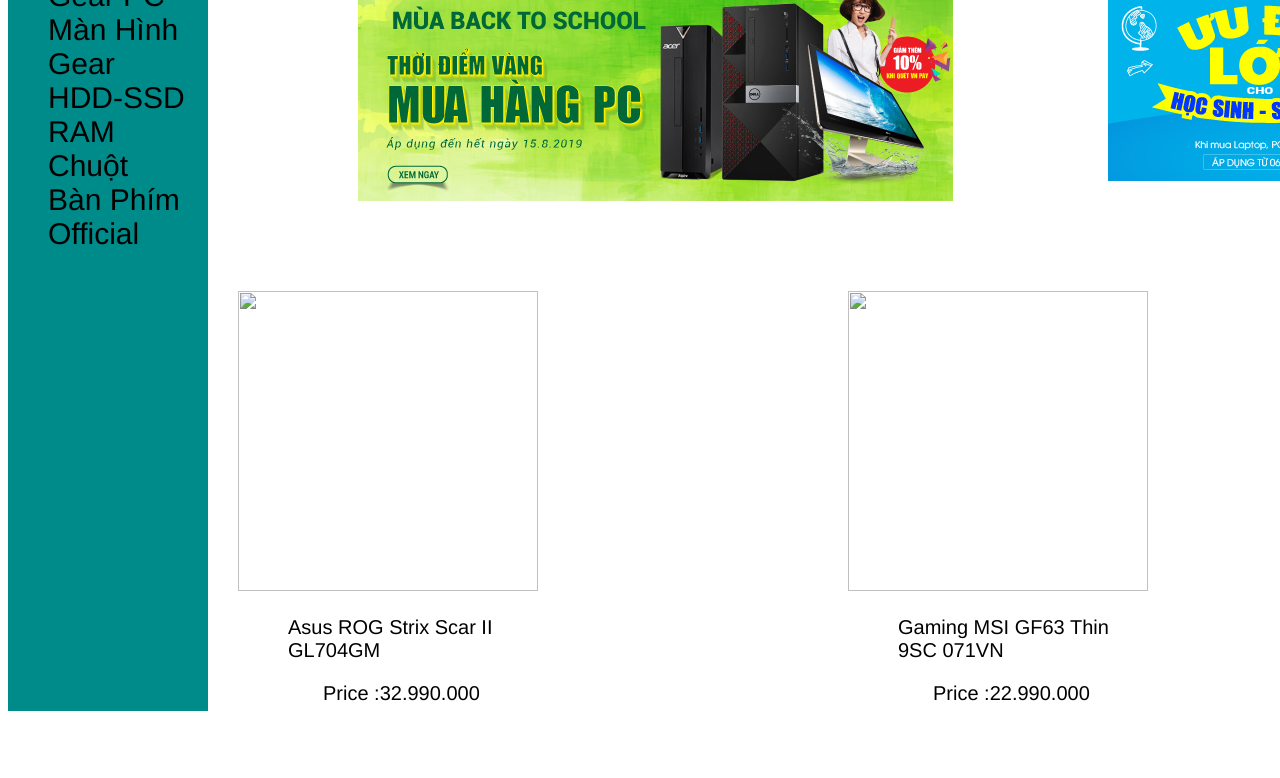
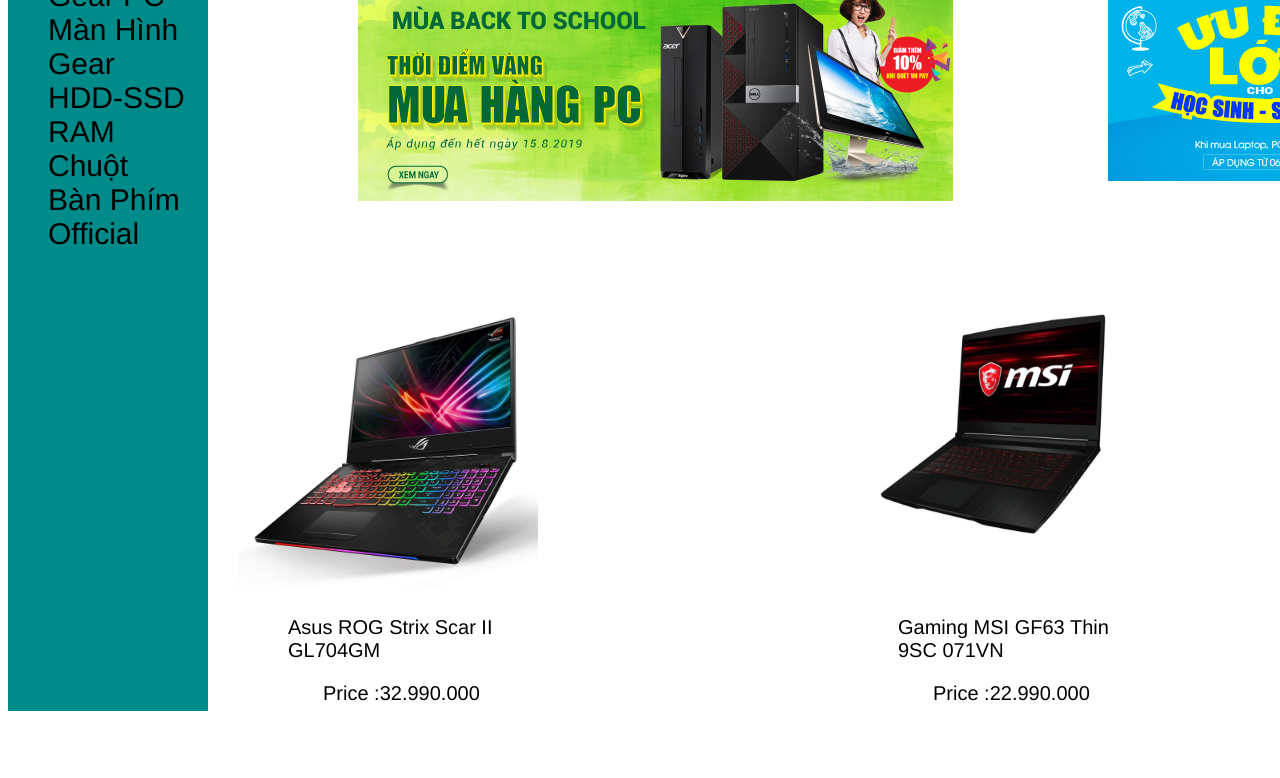
Before and after one commit to LongBody/Gear, a plain HTML site: page index.html in a window 1280 px wide. Shown: the part 247-1025 px from the top of the page. Drawn offline with Linux system fonts and the light colour scheme; files whose address does not match are found by name.

Commit message:
Update index.html

```diff
--- a/index.html
+++ b/index.html
@@ -69,12 +69,12 @@
         <img src="./head_of_web/uudai.jpg" class="marg20">
         <div class="marg19">
             <div class="marg11 ">
-                <img src="../mygear/ROG/strix_scarII.jpg " class="pic " />
+                <img src="./ROG/strix_scarII.jpg " class="pic " />
                 <p class="price1 "> Asus ROG Strix Scar II GL704GM</p>
                 <p class="price2 "> Price :32.990.000</p>
             </div>
             <div class="marg12 ">
-                <img src="../mygear/msi/Gaming MSI GF63 Thin 9SC 071VN .jpg" class="pic1 " />
+                <img src="./msi/Gaming MSI GF63 Thin 9SC 071VN .jpg" class="pic1 " />
                 <p class="price1 "> Gaming MSI GF63 Thin 9SC 071VN</p>
                 <p class="price2 "> Price :22.990.000</p>
             </div>
```
